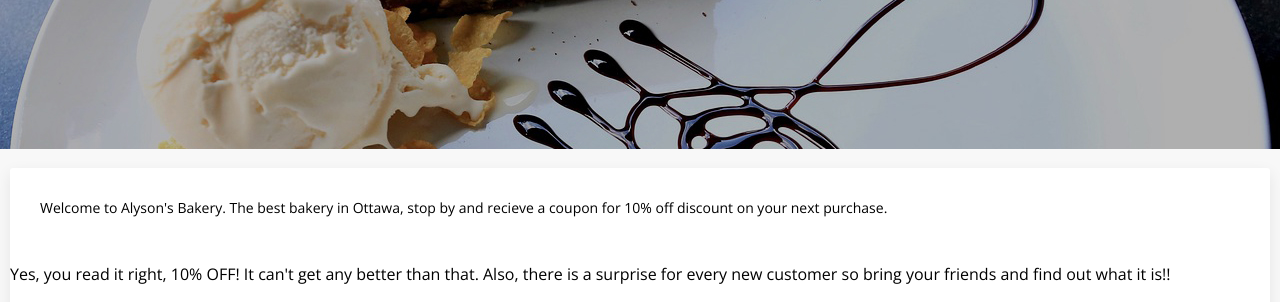
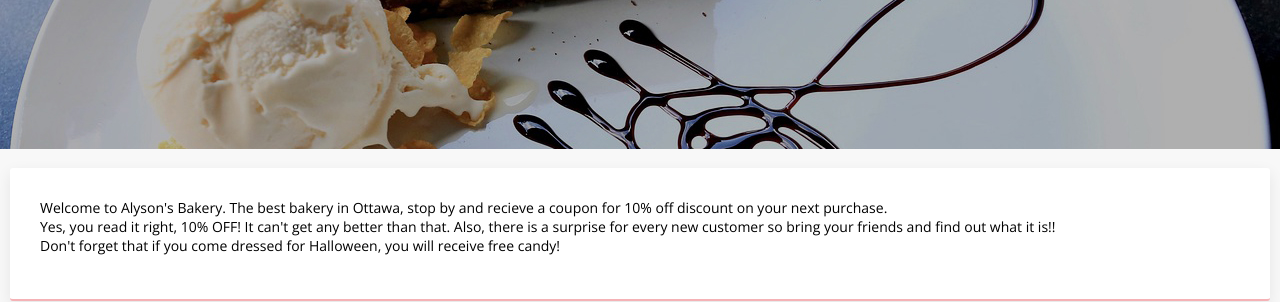
Before and after one commit to lamb0203/midterm-alyson-bakery-website, a website: page index.html in a window 1280 px wide. Shown: the part 498-800 px from the top of the page. Drawn offline with nearby package versions, Linux system fonts and the light colour scheme.

Commit message:
changes in index.html

```diff
--- a/index.html
+++ b/index.html
@@ -64,10 +64,12 @@
       <div class="card">
         <p class="content">
           Welcome to Alyson's Bakery. The best bakery in Ottawa, stop by and recieve a coupon for 10% off discount on
-          your next purchase.</p>
-        <p>Yes, you read it right, 10% OFF! It can't get any better than that. Also, there is a surprise for every new
-          customer so bring your friends and find out what it is!!</p>
-        <h2>Don't forget that if you come dressed for Halloween, you will receive free candy!</h2>
+          your next purchase.<br>
+          Yes, you read it right, 10% OFF! It can't get any better than that. Also, there is a surprise for every new
+          customer so bring your friends and find out what it is!!<br>
+          Don't forget that if you come dressed for Halloween, you will receive free candy!
+
+        </p>
       </div>
     </article>
     <!-- / end of website page content -->
```
